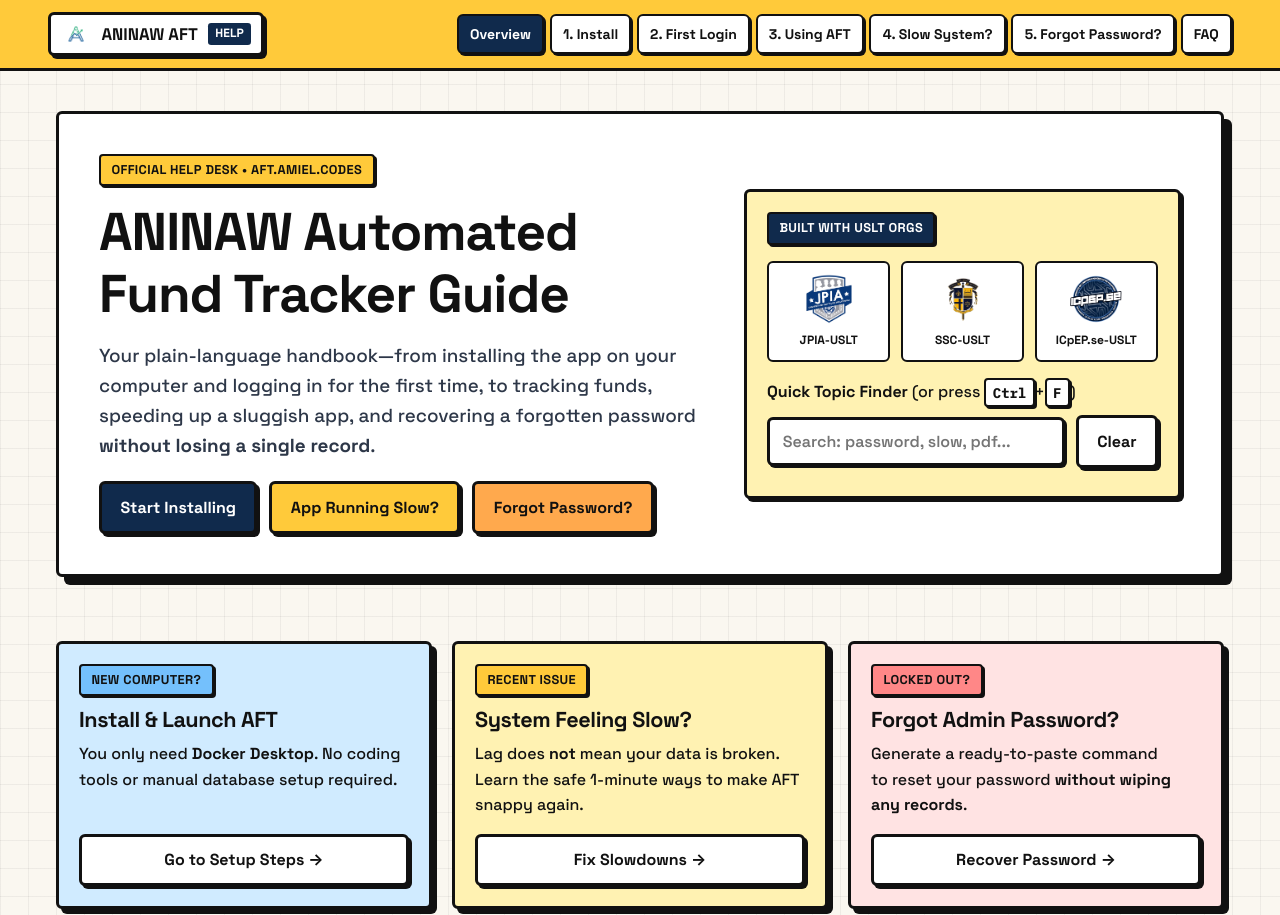
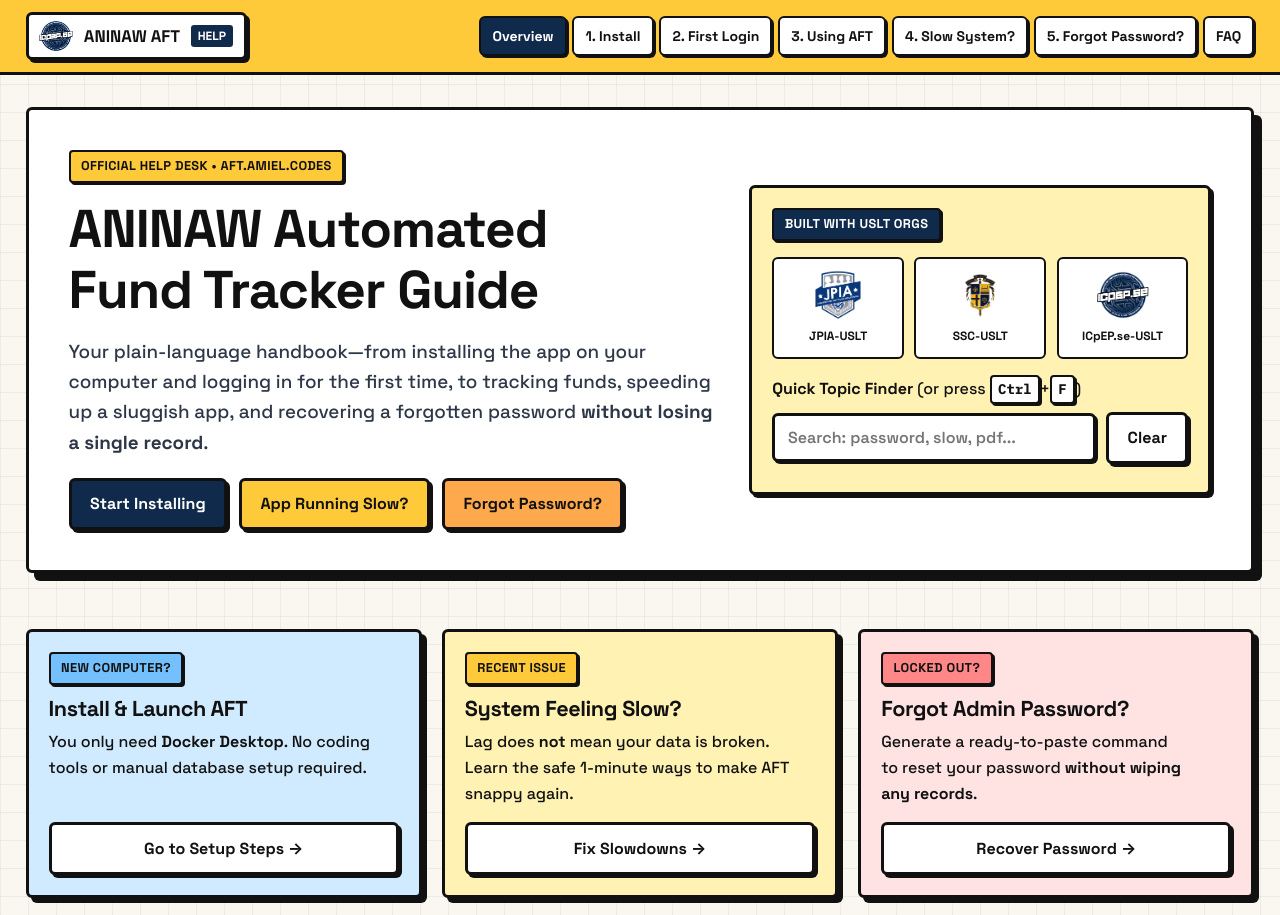
Before and after one commit to juswa005/aft-help-site, a plain HTML site: page index.html in a window 1280 px wide. Shown: the top 915 px of the page. Drawn offline with Linux system fonts and the light colour scheme.

Commit message:
style: use icpep.png site logo and widen layout container

```diff
--- a/index.html
+++ b/index.html
@@ -5,7 +5,7 @@
   <meta name="viewport" content="width=device-width, initial-scale=1.0" />
   <title>ANINAW AFT — Help &amp; User Guide (aft.amiel.codes)</title>
   <meta name="description" content="Complete step-by-step guide for ANINAW Automated Fund Tracker: installation, first login, recording transactions, fixing slowdowns, and resetting forgotten passwords without losing data." />
-  <link rel="icon" type="image/svg+xml" href="./assets/favicon.svg" />
+  <link rel="icon" type="image/png" href="./assets/icpep.png" />
   <link rel="stylesheet" href="./styles.css" />
   <script type="module" src="./app.js"></script>
 </head>
@@ -15,7 +15,7 @@
   <header class="site-header">
     <div class="header-inner">
       <a class="site-logo" href="#top">
-        <img src="./assets/favicon-removebg.png" alt="" aria-hidden="true" />
+        <img src="./assets/icpep.png" alt="" aria-hidden="true" />
         <span>ANINAW AFT</span>
         <span class="site-logo-badge">HELP</span>
       </a>
@@ -79,7 +79,7 @@
             <span>SSC-USLT</span>
           </div>
           <div class="partner-logo-box">
-            <img src="./assets/icpep-logo-removebg.png" alt="ICpEP.se-USLT Logo" />
+            <img src="./assets/icpep.png" alt="ICpEP.se-USLT Logo" />
             <span>ICpEP.se-USLT</span>
           </div>
         </div>
--- a/styles.css
+++ b/styles.css
@@ -164,9 +164,9 @@ section[tabindex="-1"]:focus-visible {
   align-items: center;
   justify-content: space-between;
   gap: 1rem;
-  max-inline-size: 76rem;
+  max-inline-size: min(100%, 112rem);
   margin-inline: auto;
-  padding: 0.75rem 1rem;
+  padding: 0.75rem clamp(0.85rem, 2vw, 2rem);
 }
 
 .header-inner > * {
@@ -191,8 +191,8 @@ section[tabindex="-1"]:focus-visible {
 }
 
 .site-logo img {
-  inline-size: 1.85rem;
-  block-size: 1.85rem;
+  inline-size: 2.15rem;
+  block-size: 2.15rem;
   object-fit: contain;
 }
 
@@ -335,18 +335,18 @@ section[tabindex="-1"]:focus-visible {
 
 /* Page Container */
 .page-main {
-  max-inline-size: 76rem;
+  max-inline-size: min(100%, 112rem);
   margin-inline: auto;
-  padding: 1.5rem 1rem 4rem;
+  padding: 1.5rem clamp(0.85rem, 2vw, 2rem) 4rem;
   display: flex;
   flex-direction: column;
-  gap: 3rem;
+  gap: 2.5rem;
 }
 
 @media (min-width: 768px) {
   .page-main {
-    padding: 2.5rem 1.5rem 5rem;
-    gap: 4rem;
+    padding: 2rem clamp(1.25rem, 2vw, 2rem) 4.5rem;
+    gap: 3.5rem;
   }
 }
 
@@ -1111,11 +1111,11 @@ section[tabindex="-1"]:focus-visible {
   border-block-start: var(--border-w) solid var(--ink);
   background: var(--navy);
   color: var(--surface);
-  padding: 2rem 1rem;
+  padding: 2rem clamp(0.85rem, 2vw, 2rem);
 }
 
 .footer-inner {
-  max-inline-size: 76rem;
+  max-inline-size: min(100%, 112rem);
   margin-inline: auto;
   display: flex;
   flex-wrap: wrap;
```
Also changed, not shown: assets/icpep.png (renamed from assets/icpep-logo-removebg.png).
